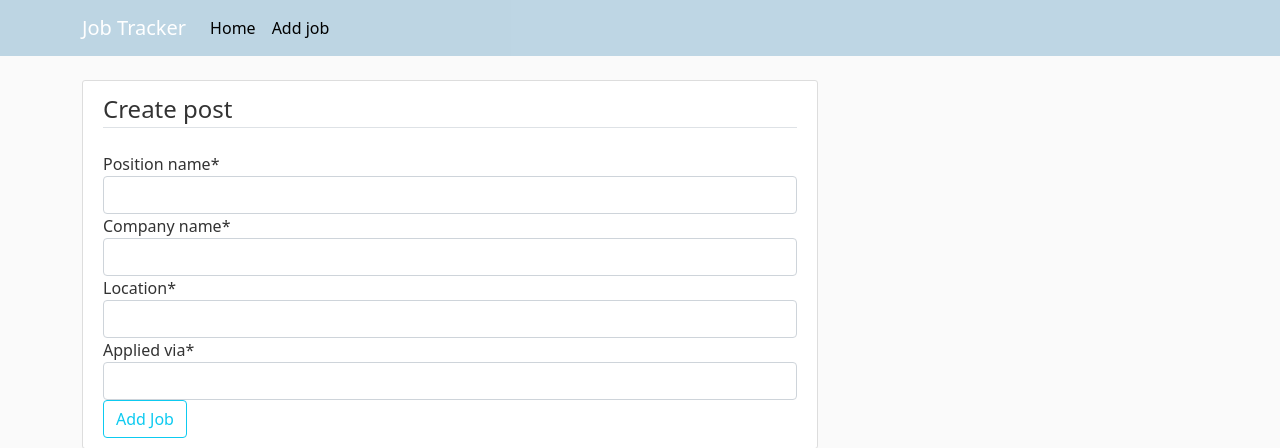
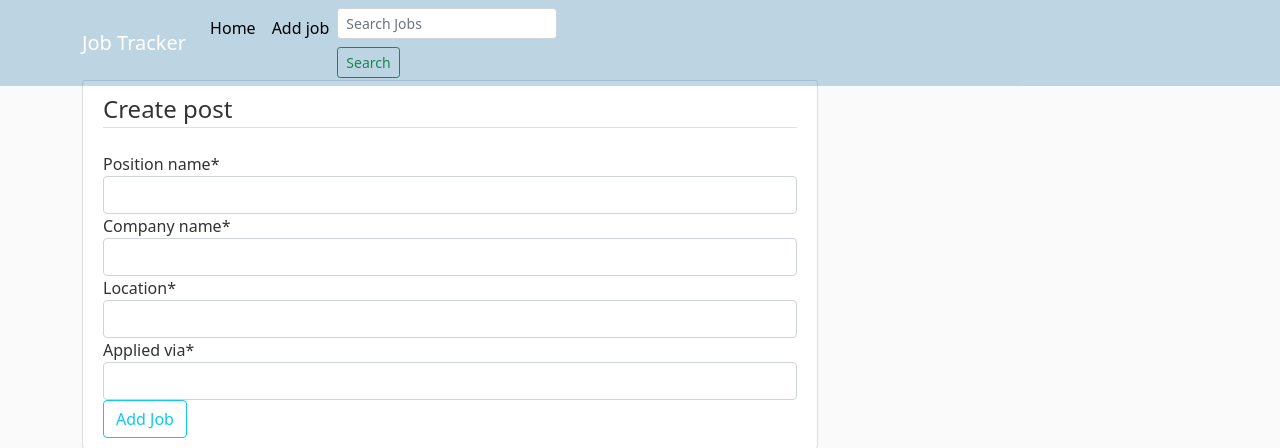
Before and after one commit to btolsen131/jobtracker, a Django app: page /Jobs/add/ in a window 1280 px wide. Shown: the top 448 px of the page. Run offline with Django 4.2, Linux system fonts and the light colour scheme; some libraries are stand-ins or nearby versions.

Commit message:
add job search function

```diff
--- a/tracker/templates/tracker/base.html
+++ b/tracker/templates/tracker/base.html
@@ -32,6 +32,15 @@
                       <li class="nav-item active">
                         <a class="nav-item nav-link" href="{% url 'job-create' %}">Add job</a>
                       </li>
+                      <li class="nav-item active">
+                        <form class ="d-flex" method="GET" action="{% url 'job-search' %}">
+                          <div class="input-group-sm">
+                            <input type="text" class="form-control" placeholder="Search Jobs" aria-label="Job" aria-describedby="basic-addon1"
+                            name="query" value="{{ request.GET.query }}">
+                            <button class="btn btn-outline-success btn-sm mt-2" type="submit">Search</button>
+                          </div>
+                        </form>
+                      </li>
                     </ul>
                 </div>
               </div>
--- a/tracker/urls.py
+++ b/tracker/urls.py
@@ -1,10 +1,11 @@
 from django.contrib import admin
 from django.urls import path
-from .views import JobCreateView, JobListView
+from .views import JobCreateView, JobListView, JobSearch
 
 urlpatterns = [
 
     path('', JobListView.as_view(), name="job-list"),
     path('Jobs/add/', JobCreateView.as_view(), name='job-create'),
+    path('Jobs/search', JobSearch.as_view(), name="job-search"),
 
 ]
--- a/tracker/views.py
+++ b/tracker/views.py
@@ -2,7 +2,7 @@ from django.shortcuts import render
 from .models import Job, Interview
 from django.views.generic import View, CreateView
 from django.urls import reverse, reverse_lazy
-from django.db.models import Count
+from django.db.models import Count, Q
 from django.contrib.messages.views import SuccessMessageMixin
 
 # Create your views here.
@@ -25,3 +25,14 @@ class JobCreateView(SuccessMessageMixin, CreateView):
     # returning redirect to job list after job is added
     def get_success_url(self):
         return reverse('job-list')
+
+class JobSearch(View):
+    def get(self, request, *args, **kwargs):
+        query = self.request.GET.get('query')
+        job_list = Job.objects.filter(Q(position_name__icontains=query))
+
+        context = {
+            'job_list':job_list
+        }
+
+        return render(request, 'tracker/search.html', context)
```
Also changed, not shown: tracker/templates/tracker/search.html (added, +17 -0 lines), db.sqlite3.
